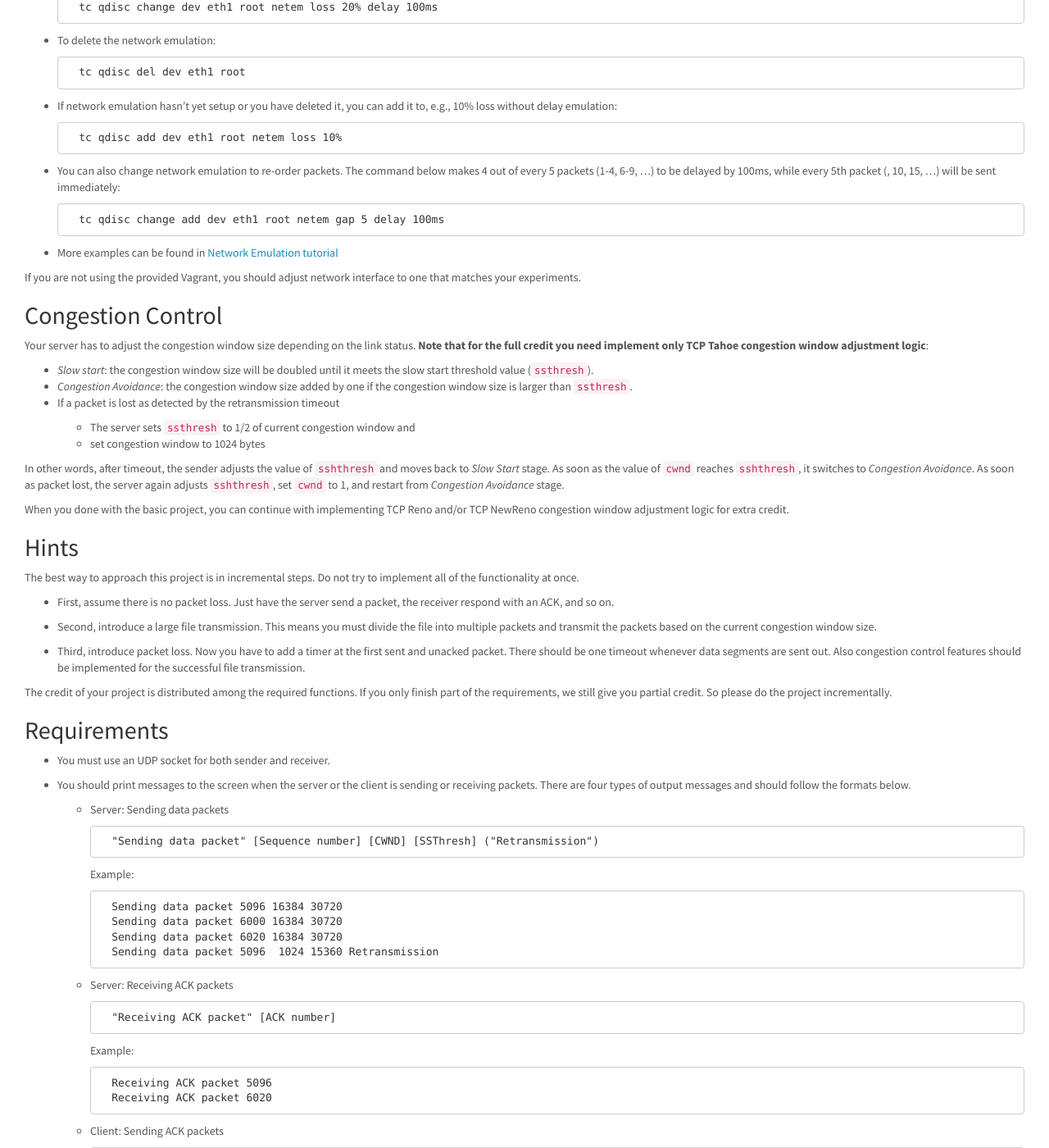
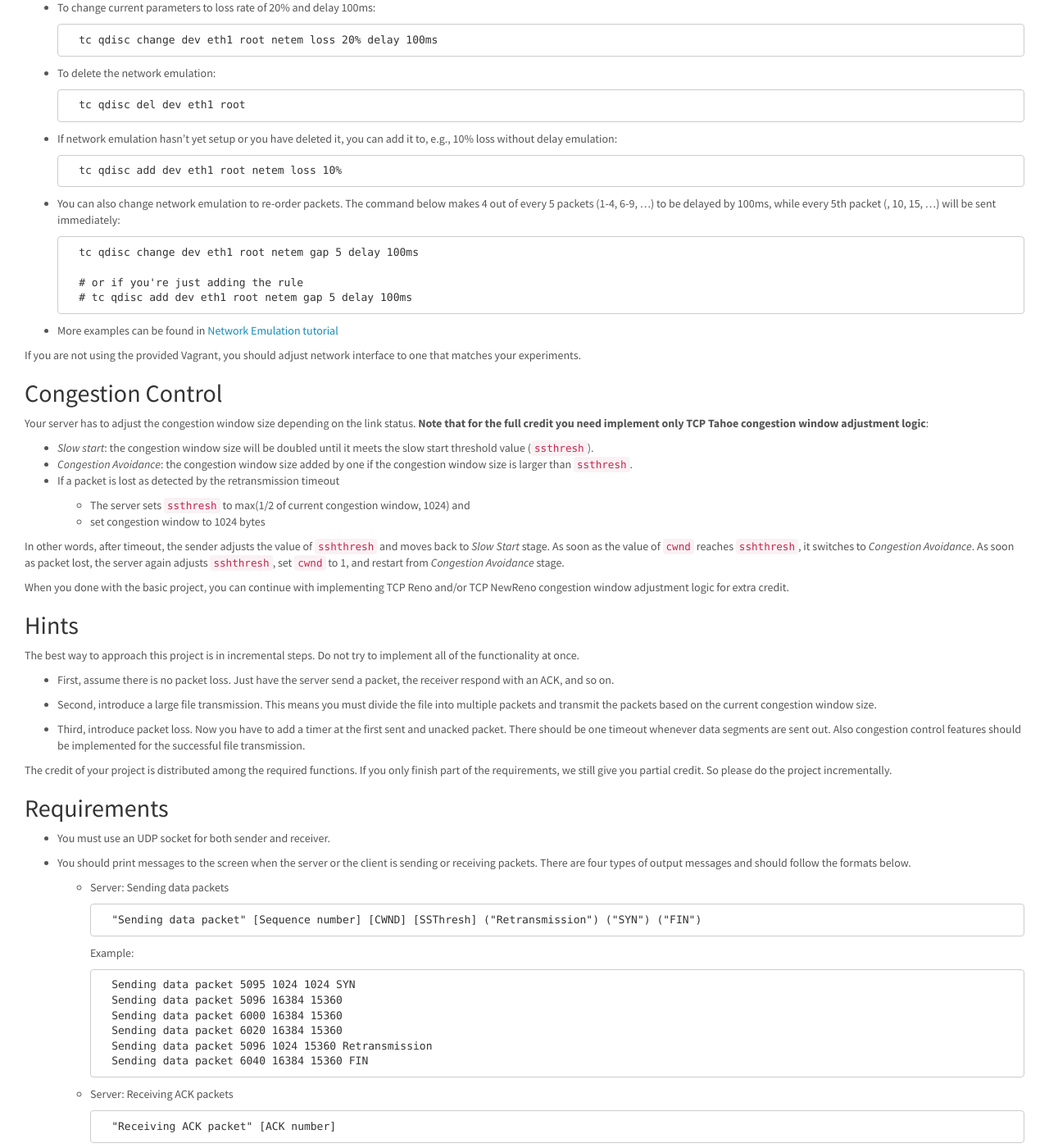
Before and after one commit to cawka/cs118-spring2016, a Jekyll site: the page built from project-2.md, in a window 1280 px wide and 1400 px high, scrolled down 1838 px. Shown: the whole window at 82% size. Built offline with Jekyll 4.4.1, drawn with Linux system fonts in a browser that asks for light colours; some of the changed text lies outside the part shown.

Commit message:
Several updates to project 2 description

```diff
--- a/project-2.md
+++ b/project-2.md
@@ -10,8 +10,14 @@ title: Project 2
 
 ## Revisions
 
+* **June 5, 2016**: Several updates.
+  [Diff](https://github.com/cawka/cs118-spring2016/compare/master%5E...master)
+* **May 31, 2016**: Update output examples.
+  [Diff](https://github.com/cawka/cs118-spring2016/compare/47c2331c930512ce94cbde31fb5730afece4f03e^...47c2331c930512ce94cbde31fb5730afece4f03e)
 * **May 26, 2016**: Fix inconsistency about header format.  You should use the headers defined in the project definition.
+  [Diff](https://github.com/cawka/cs118-spring2016/compare/fe8a0c3f63782219ca0191e8a76f31bd10bef579^...fe8a0c3f63782219ca0191e8a76f31bd10bef579)
 * **Max 19, 2016**: Small corrections about congestion window sizes
+  [Diff](https://github.com/cawka/cs118-spring2016/compare/f6f9fd492bdca82f47c0ebcac026ef148c974eec^...f6f9fd492bdca82f47c0ebcac026ef148c974eec)
 * **May 18, 2016**: Corrected definition of the maximum packet size
 * **May 9, 2016**: Updated `Vagrantfile` in the project skeleton, updated environment setup instructions, and `tc` examples
 * **May 8, 2016**: Add congestion/receiver window clarifications
@@ -41,7 +47,7 @@ Instead, you can simply implement a single threaded server that starts data tran
 
 - The client and the server will communicate using the User Datagram Protocol (UDP) socket, which does not guarantee data delivery.
 
-- The initial congestion window size starts from 1024 bytes.
+- The initial and **minimum** congestion window size starts from 1024 bytes. **Make sure your congestion windows doesn't go below 1024**
 
 - The fixed retransmission timeout value 500 milliseconds (adaptive RTO for the extra credit)
 
@@ -94,7 +100,10 @@ You can use the following commands to adjust parameters of the emulation:
 
 - You can also change network emulation to re-order packets.  The command below makes 4 out of every 5 packets (1-4, 6-9, ...) to be delayed by 100ms, while every 5th packet (, 10, 15, ...) will be sent immediately:
 
-        tc qdisc change add dev eth1 root netem gap 5 delay 100ms
+        tc qdisc change dev eth1 root netem gap 5 delay 100ms
+
+        # or if you're just adding the rule
+        # tc qdisc add dev eth1 root netem gap 5 delay 100ms
 
 - More examples can be found in [Network Emulation tutorial](http://www.linuxfoundation.org/collaborate/workgroups/networking/netem)
 
@@ -108,7 +117,7 @@ Your server has to adjust the congestion window size depending on the link statu
 - *Congestion Avoidance*: the congestion window size added by one if the congestion window size is larger than `ssthresh`.
 - If a packet is lost as detected by the retransmission timeout
 
-  * The server sets `ssthresh` to 1/2 of current congestion window and
+  * The server sets `ssthresh` to max(1/2 of current congestion window, 1024) and
   * set congestion window to 1024 bytes
 
 In other words, after timeout, the sender adjusts the value of `sshthresh` and moves back to *Slow Start* stage.  As soon as the value of `cwnd` reaches `sshthresh`, it switches to *Congestion Avoidance*.  As soon as packet lost, the server again adjusts `sshthresh`, set `cwnd` to 1, and restart from *Congestion Avoidance* stage.
@@ -140,14 +149,16 @@ are four types of output messages and should follow the formats below.
 
     * Server: Sending data packets
 
-            "Sending data packet" [Sequence number] [CWND] [SSThresh] ("Retransmission")
+            "Sending data packet" [Sequence number] [CWND] [SSThresh] ("Retransmission") ("SYN") ("FIN")
 
         Example:
 
-	        Sending data packet 5096 16384 30720
-	        Sending data packet 6000 16384 30720
-	        Sending data packet 6020 16384 30720
-	        Sending data packet 5096  1024 15360 Retransmission
+	        Sending data packet 5095 1024 1024 SYN
+	        Sending data packet 5096 16384 15360
+	        Sending data packet 6000 16384 15360
+	        Sending data packet 6020 16384 15360
+	        Sending data packet 5096 1024 15360 Retransmission
+	        Sending data packet 6040 16384 15360 FIN
 
     * Server: Receiving ACK packets
 
@@ -184,16 +195,16 @@ are four types of output messages and should follow the formats below.
 
 - The sequence number is given in **the unit of bytes** as well. The maximum sequence number should correspond to **30 Kbytes (30720 bytes)**. You have to reset back the sequence number when it reaches the maximum value.
 
-- Packet retransmission should be triggered when the timer times out.
+- Packet retransmission should be triggered when he timer times out.
 
 - Here are the default values for some variables.
 
     * Maximum packet length (including all your headers): **1032 bytes**
-    * Maximum sequence number: **30720 bytes**
-    * Initial congestion window size: **1024 byte**
+    * Maximum sequence number: <del>**30720**</del> **15360 bytes**
+    * Initial and minimum congestion window size: **1024 byte**
     * Initial slow start threshold: **30720 bytes**
     * Retransmission time out value: **500 ms**
-    * The basic client's receiver window can be always **30720 bytes**, but the server should be able to properly handle cases when the window is reduced.
+    * The basic client's receiver window can be always **<del>30720</del> 15360 bytes**, but the server should be able to properly handle cases when the window is reduced.
 
 - Simple TCP header format
 
@@ -220,6 +231,10 @@ are four types of output messages and should follow the formats below.
     * `S` (SYN, 1 bit): Synchronize sequence numbers (TCP connection establishment)
 
     * `F` (FIN, 1 bit): No more data from sender (TCP connection termination)
+
+- The client should save file to `received.data` in the current working directory.
+
+- After server finishes transmission, it should terminate the connection using FIN/FIN-ACK procedure.  The client should implement TIME-WAIT mechanism, e.g., using 2*RTO as a waiting time.
 
 ## Environment Setup
 
```
